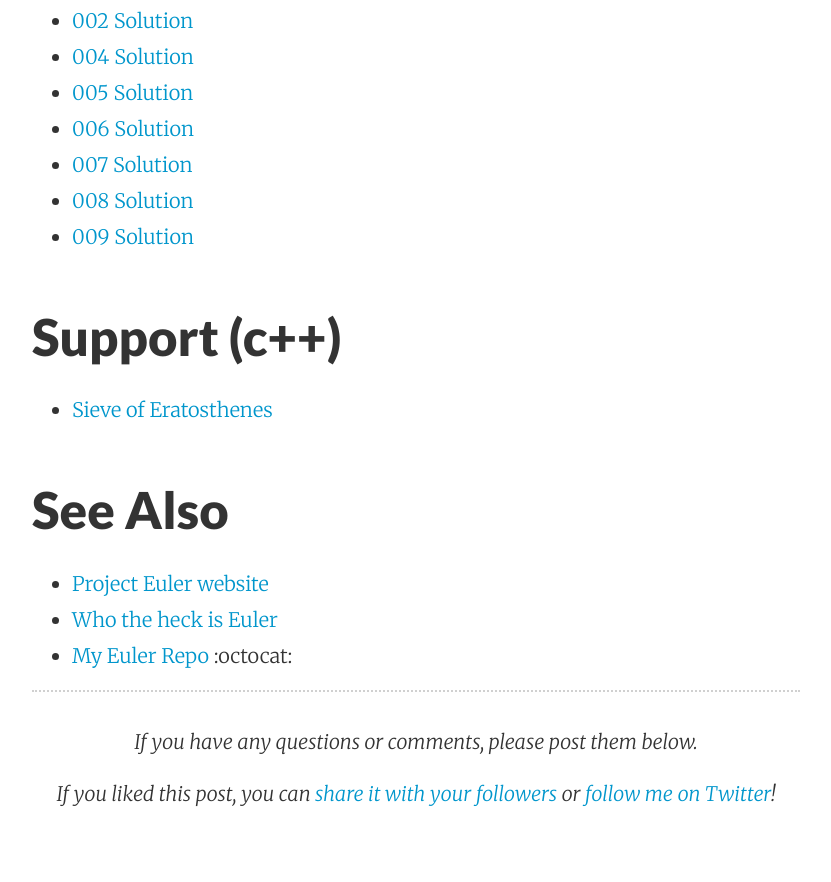
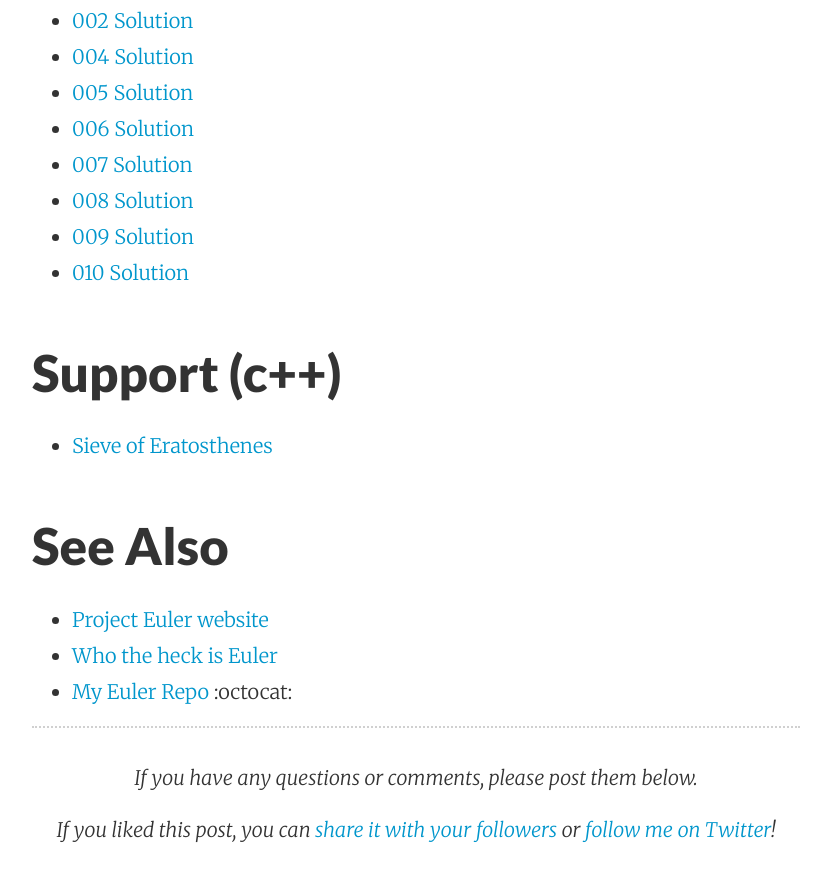
Before and after one commit to tvarley/tvarley.github.io, a Jekyll site: the page built from blog/euler/_posts/2014-12-30-introduction.md, in a window 1280 px wide and 900 px high, scrolled down 1024 px. Shown: the top 882 px of the window, without its empty margins (224-1055 px from the left). Built offline with Jekyll 4.4.1, drawn with Linux system fonts in a browser that asks for light colours; nearby versions of some CDN libraries; Markdown is read by kramdown in place of the engine named in the settings; comment, search, counter and statistics services are not loaded.

Commit message:
Update 2014-12-30-introduction.md

```diff
--- a/blog/euler/_posts/2014-12-30-introduction.md
+++ b/blog/euler/_posts/2014-12-30-introduction.md
@@ -27,6 +27,7 @@
 * [007 Solution]({{site.baseurl}}/blog/euler/cpp/problem_007)
 * [008 Solution]({{site.baseurl}}/blog/euler/cpp/problem_008)
 * [009 Solution]({{site.baseurl}}/blog/euler/cpp/problem_009)
+* [010 Solution]({{site.baseurl}}/blog/euler/cpp/problem_010)
 
 ## Support (c++)
 * [Sieve of Eratosthenes]({{site.baseurl}}/blog/euler/cpp/sieve_eratosthenes)
```
